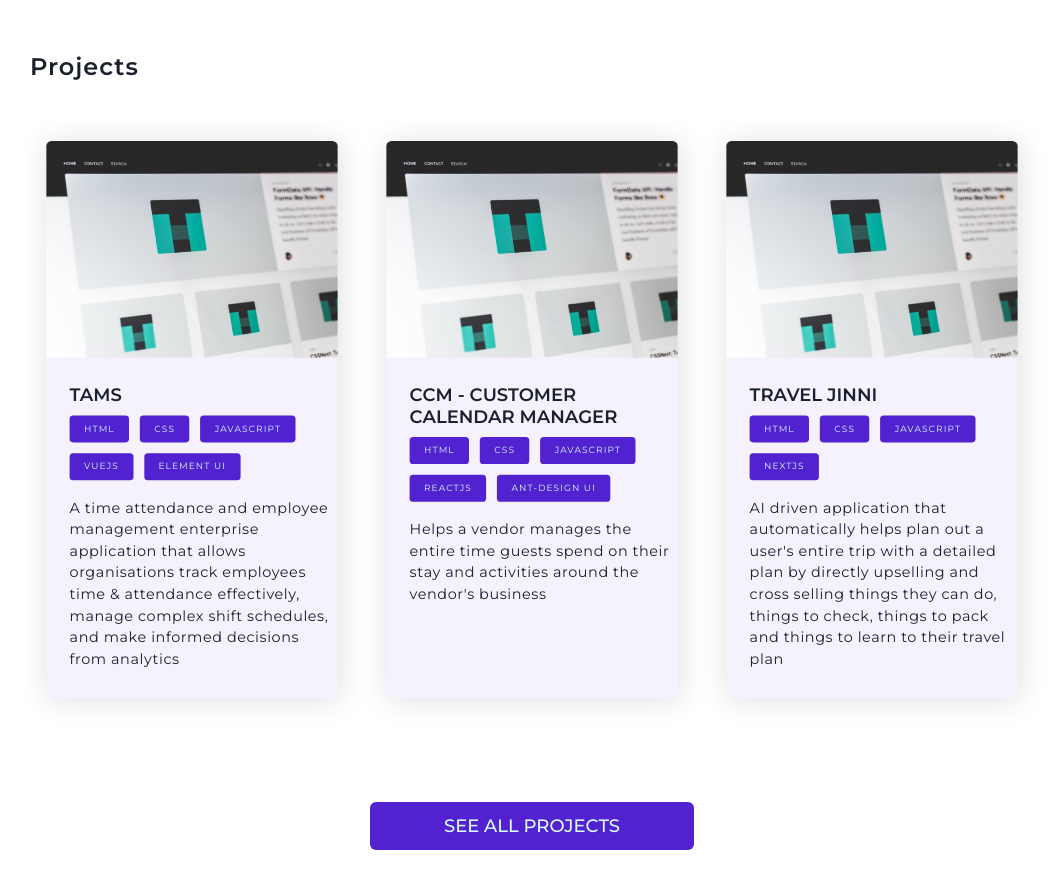
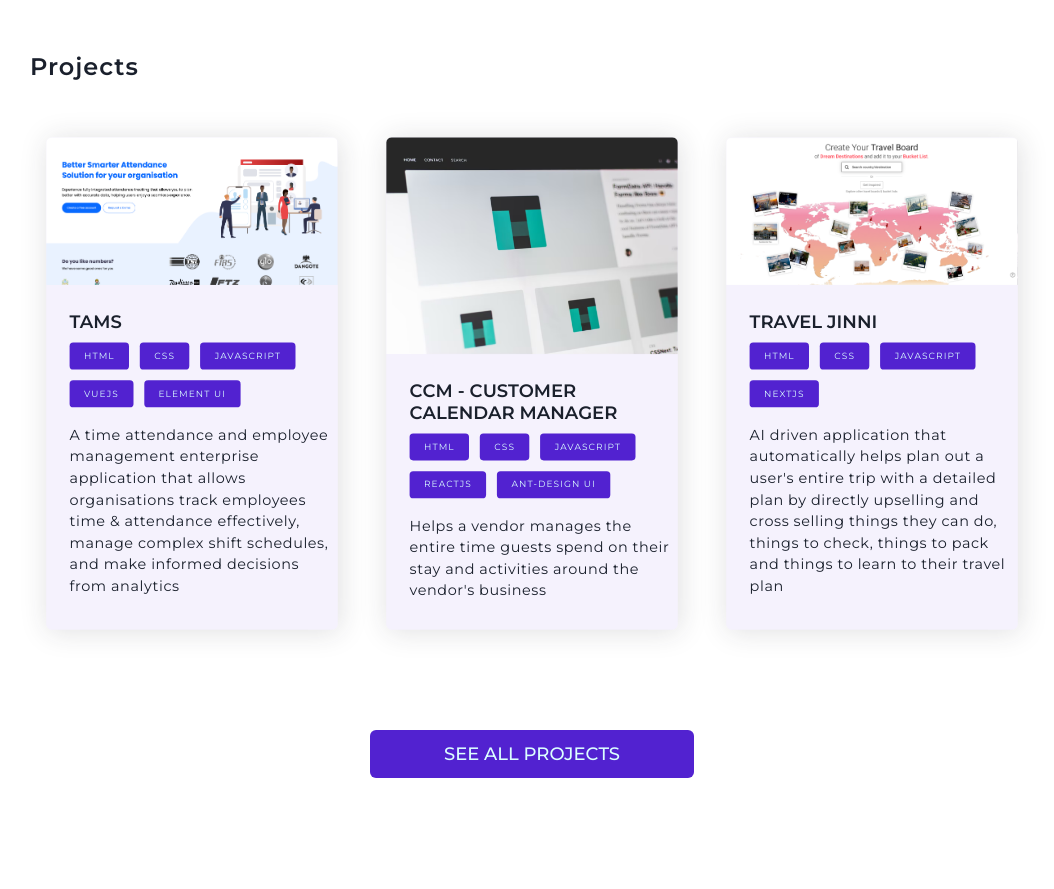
Before and after one commit to MasterLexhie/precious-portfolio, a Next.js app: page / in a window 1280 px wide. Shown: the part 1120-2009 px from the top of the page, without its empty margins (108-1162 px from the left). Built offline with nearby package versions, Linux system fonts and the light colour scheme.

Commit message:
project images added, updated cards in project

```diff
--- a/components/sections/projects/card.tsx
+++ b/components/sections/projects/card.tsx
@@ -3,13 +3,14 @@ import Image from "next/image";
 import ProjectImage from "components/assets/project.png";
 
 interface Project {
-  image?: string | null;
+  image?: any;
   title: string;
   tag?: string[];
   link: string;
   description: string;
 }
 
+const ProjectCard = (props: Project) => {
   const titleStyle = {
     fontSize: "20px",
     lineHeight: "24px",
@@ -29,11 +30,15 @@ const badgeStyle = {
     borderRadius: "4px",
   };
 
-const ProjectCard = (props: Project) => {
   return (
     <Link href={props.link} isExternal>
       <Box>
-        <Image src={ProjectImage || props.image} alt={"image of project"} layout="responsive" className="project-images" />
+        <Image
+          src={props.image ? props.image : ProjectImage}
+          alt={"image of project"}
+          layout="responsive"
+          className="project-images"
+        />
       </Box>
       <Box p={{ base: "16px 7px 19px 18px", lg: "29px 8px 31px 26px" }}>
         <Text textTransform="uppercase" {...titleStyle}>
--- a/components/sections/projects/index.tsx
+++ b/components/sections/projects/index.tsx
@@ -3,11 +3,13 @@ import type { NextComponentType } from "next";
 import { useRouter } from "next/router";
 import ButtonComp from "components/button";
 import ProjectCard from "./card";
+import tams from 'components/assets/tams.png';
+import traveljinni from 'components/assets/traveljinni.png';
 
 const project = [
   {
     id: 1,
-    // image: null,
+    image: tams,
     title: "TAMS",
     tag: ["HTML", "CSS", "Javascript", "VueJs", "Element UI"],
     link: "https://tams.com.ng/",
@@ -23,7 +25,7 @@ const project = [
   },
   {
     id: 3,
-    // image: null,
+    image: traveljinni,
     title: "Travel Jinni",
     tag: ["HTML", "CSS", "Javascript", "NextJs"],
     link: "https://traveljinni.com/",
--- a/pages/project.tsx
+++ b/pages/project.tsx
@@ -2,11 +2,13 @@ import type { NextPage } from "next";
 import { Container, Input, Text, Grid, GridItem } from "@chakra-ui/react";
 import ProjectCard from "components/sections/projects/card";
 import Head from "next/head";
+import tams from 'components/assets/tams.png';
+import traveljinni from 'components/assets/traveljinni.png';
 
 const project = [
   {
     id: 1,
-    image: null,
+    image: tams,
     title: "TAMS",
     tag: ["HTML", "CSS", "Javascript", "VueJs", "Element UI"],
     link: "https://tams.com.ng/",
@@ -22,7 +24,7 @@ const project = [
   },
   {
     id: 3,
-    image: null,
+    image: traveljinni,
     title: "Travel Jinni",
     tag: ["HTML", "CSS", "Javascript", "NextJs"],
     link: "https://traveljinni.com/",
```
Also changed, not shown: components/assets/tams.png (added), components/assets/traveljinni.png (added). Lines whose indentation alone changed are shown as unchanged.
